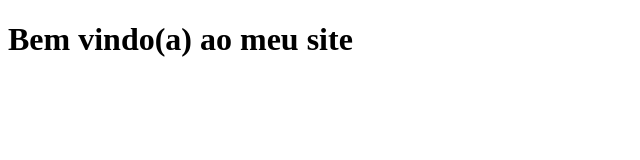
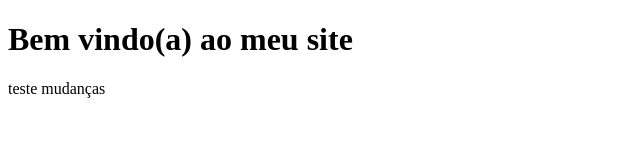
Before and after one commit to IgorUrban/igorurban.github.io, a plain HTML site: page index.html in a window 1280 px wide. Shown: the whole page, without its empty margins (0-640 px from the left). Drawn offline with Linux system fonts and the light colour scheme.

Commit message:
Meu primeiro commit

```diff
--- a/index.html
+++ b/index.html
@@ -8,6 +8,7 @@
 <body>
 	<div>
 		<h1>Bem vindo(a) ao meu site</h1>
+		<p>teste mudanças</p>
 	</div>
 </body>
 </html>
```
